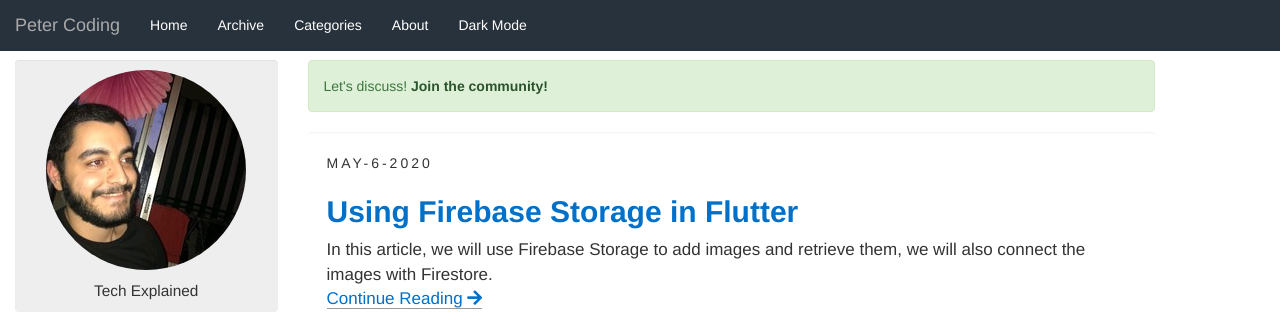
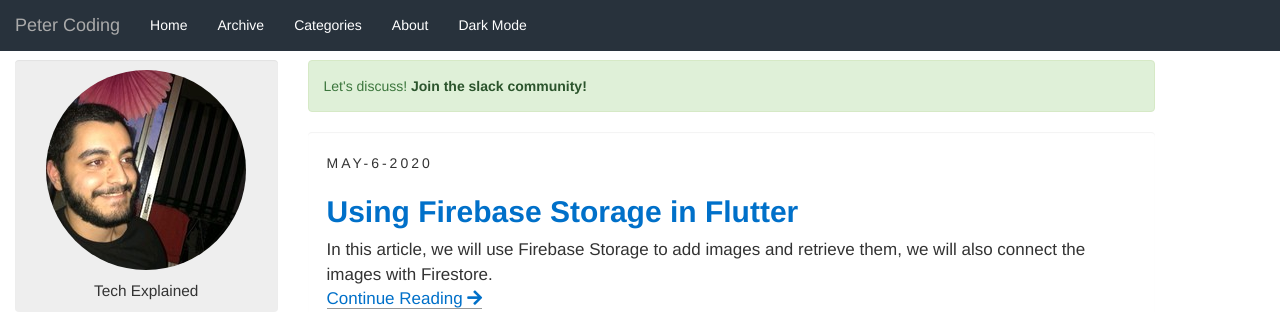
Before and after one commit to aximilli1212/peterhdd.github.io, a Jekyll site: the page built from index.html, in a window 1280 px wide and 900 px high. Shown: the top 312 px of the window. Built offline with Jekyll 4.4.1, drawn with Linux system fonts in a browser that asks for light colours; nearby versions of some CDN libraries; the list of posts is cut into pages by our own code; comment, search, counter and statistics services are not loaded.

Commit message:
update default

```diff
--- a/_layouts/default.html
+++ b/_layouts/default.html
@@ -23,7 +23,7 @@
             </div>
             <div class="col-md-9">
                 <div class="alert alert-success" role="alert">
-                    Let's discuss! <a href="https://join.slack.com/t/petercoding/shared_invite/zt-e65eipli-ImJMTgqMmwIxhzgsEqQ5aA" class="alert-link">Join the community!</a>
+                    Let's discuss! <a href="https://join.slack.com/t/petercoding/shared_invite/zt-e65eipli-ImJMTgqMmwIxhzgsEqQ5aA" class="alert-link">Join the slack community!</a>
                   </div>
                 {{ content }}
             </div>
```
